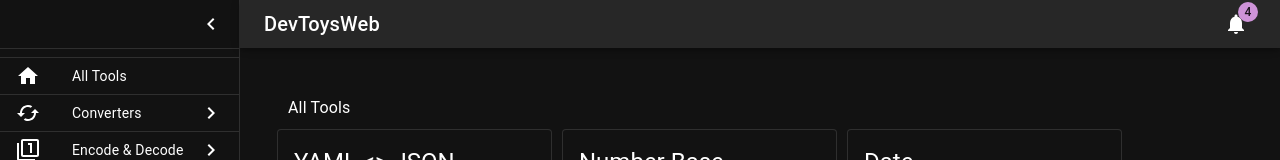
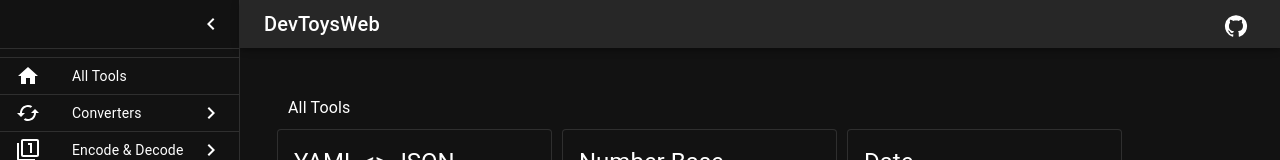
Before and after one commit to s-yoshiki/DevToysWeb, a Next.js app: page / in a window 1280 px wide. Shown: the top 160 px of the page. Built offline with nearby package versions, Linux system fonts and the light colour scheme.

Commit message:
fix: style

```diff
--- a/components/Toolbar/AppBar.tsx
+++ b/components/Toolbar/AppBar.tsx
@@ -6,7 +6,7 @@
 import Badge from '@mui/material/Badge';
 import Container from '@mui/material/Container';
 import MenuIcon from '@mui/icons-material/Menu';
-import NotificationsIcon from '@mui/icons-material/Notifications';
+import GitHubIcon from '@mui/icons-material/GitHub';
 import Link from 'next/link'
 
 interface AppBarProps extends MuiAppBarProps {
@@ -61,14 +61,16 @@
           sx={{ flexGrow: 1 }}
         >
           <Link href="/">
-            DevToysWeb
+            <span>DevToysWeb</span>
           </Link>
           {title.length > 0 ? ` - ${title}` : '' }
         </Typography>
         <IconButton color="inherit">
-          <Badge badgeContent={4} color="secondary">
-            <NotificationsIcon />
-          </Badge>
+          <a href="https://github.com/s-yoshiki/DevToysWeb" target="_blank" rel="noopener noreferrer">
+            <Badge color="secondary">
+              <GitHubIcon />
+            </Badge>
+          </a>
         </IconButton>
       </Toolbar>
     </AppBar>
--- a/components/Toolbar/SideBar.tsx
+++ b/components/Toolbar/SideBar.tsx
@@ -91,8 +91,7 @@
 
           <List component="div" disablePadding dense>
             {item.child.map((e: any, i: number) => (
-              <>
-                <Link href={e.path} passHref key={i}>
+              <Link href={e.path} key={i}>
                 <ListItemButton >
                   <ListItemIcon>
                     {/* <StarBorder /> */}
@@ -100,7 +99,6 @@
                   <ListItemText secondary={e.name} />
                 </ListItemButton>
               </Link>
-              </>
             ))}
           </List>
         </Collapse>
```
Lines whose indentation alone changed are shown as unchanged.
